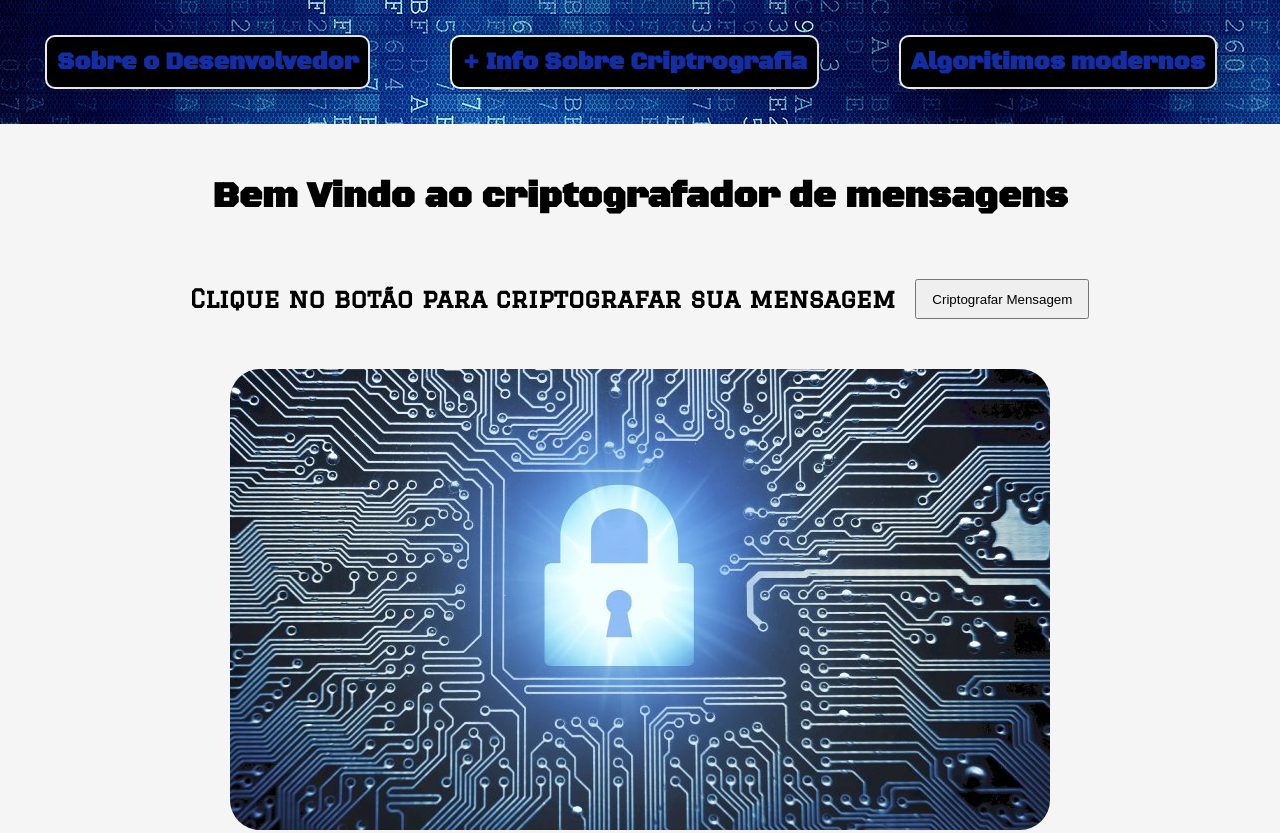
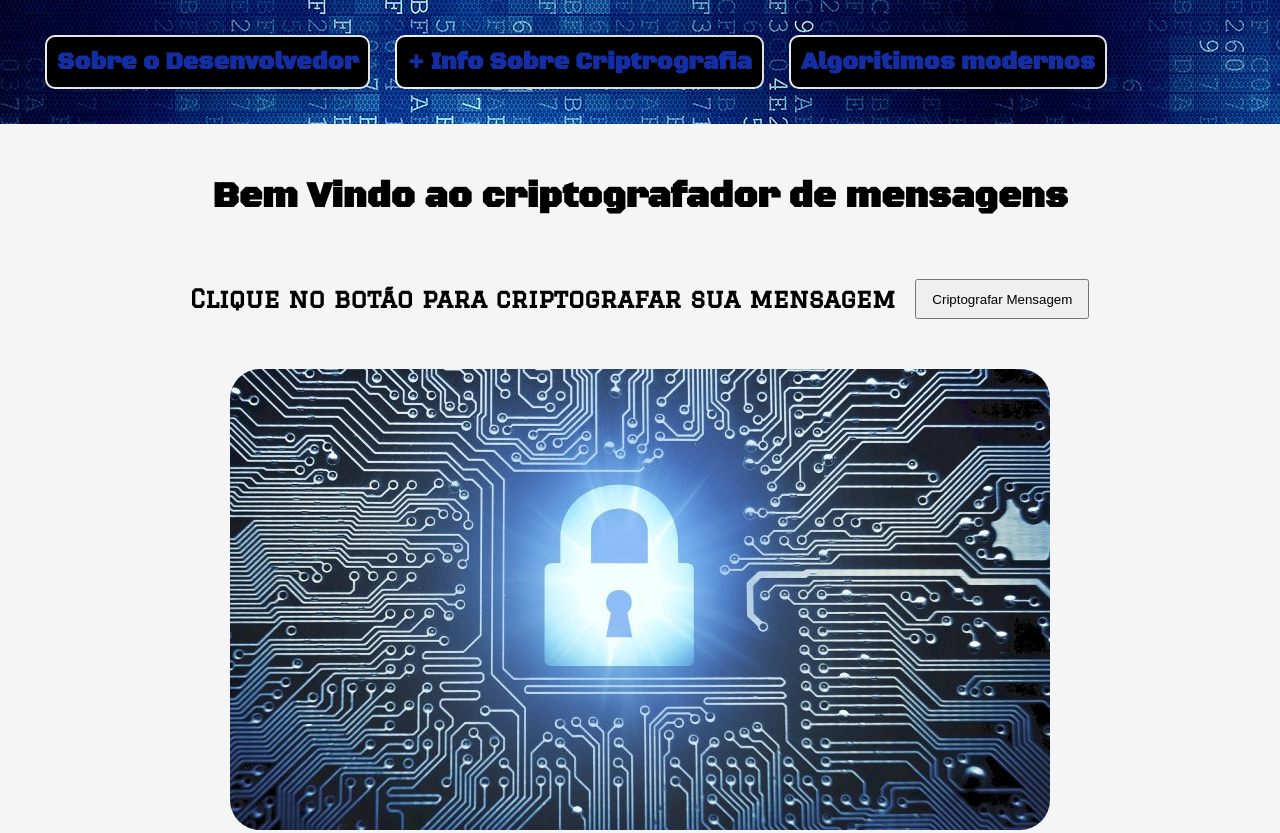
Before and after one commit to dilione-junior/criptografia_node_js, a plain HTML site: page index.html in a window 1280 px wide. Shown: the top 833 px of the page. Drawn offline with Linux system fonts and the light colour scheme; a web font is replaced by a local one.

Commit message:
Update estiloPag.css

```diff
--- a/estilos/estiloPag.css
+++ b/estilos/estiloPag.css
@@ -24,7 +24,7 @@
 
 .cabecalho__menu{
     display: flex;
-    gap: 5rem;
+    gap: 25px;
     justify-content: left;
 }
 
```
